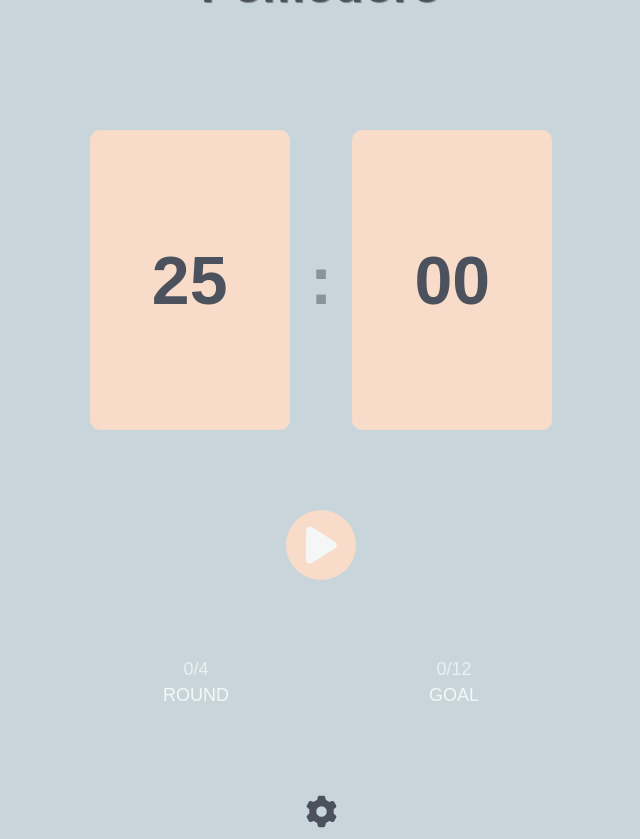
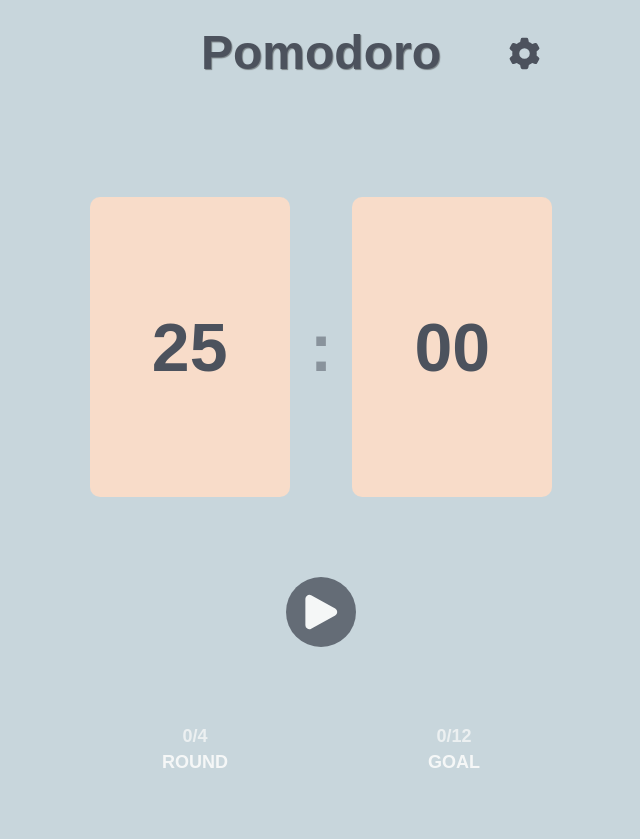
Before and after one commit to 5urf/pomodoro, a React (Vite) app: page / in a window 1280 px wide. Shown: the whole page, without its empty margins (319-959 px from the left). After the commit the page ends 800 px from the top, so only its background shows below. Built offline with nearby package versions, Linux system fonts and the light colour scheme.

Commit message:
style(layout): 정적 스타일 수정
svg 수정, Setting 위치 변경, component style 수정

```diff
--- a/src/assets/PauseIcon.tsx
+++ b/src/assets/PauseIcon.tsx
@@ -3,11 +3,18 @@ import { Svg } from "../styles/svgStyles";
 const PauseIcon = () => {
   return (
     <Svg
-      viewBox='0 0 20 20'
       xmlns='http://www.w3.org/2000/svg'
-      aria-hidden='true'
+      fill='none'
+      viewBox='0 0 24 24'
+      strokeWidth={1.5}
+      stroke='currentColor'
+      className='size-6'
     >
-      <path d='M5.75 3a.75.75 0 0 0-.75.75v12.5c0 .414.336.75.75.75h1.5a.75.75 0 0 0 .75-.75V3.75A.75.75 0 0 0 7.25 3h-1.5ZM12.75 3a.75.75 0 0 0-.75.75v12.5c0 .414.336.75.75.75h1.5a.75.75 0 0 0 .75-.75V3.75a.75.75 0 0 0-.75-.75h-1.5Z' />
+      <path
+        strokeLinecap='round'
+        strokeLinejoin='round'
+        d='M15.75 5.25v13.5m-7.5-13.5v13.5'
+      />
     </Svg>
   );
 };
--- a/src/assets/PlayIcon.tsx
+++ b/src/assets/PlayIcon.tsx
@@ -3,11 +3,18 @@ import { Svg } from "../styles/svgStyles";
 const PlayIcon = () => {
   return (
     <Svg
-      viewBox='0 0 20 20'
       xmlns='http://www.w3.org/2000/svg'
-      aria-hidden='true'
+      fill='none'
+      viewBox='0 0 24 24'
+      strokeWidth={1.5}
+      stroke='currentColor'
+      className='size-6'
     >
-      <path d='M6.3 2.84A1.5 1.5 0 0 0 4 4.11v11.78a1.5 1.5 0 0 0 2.3 1.27l9.344-5.891a1.5 1.5 0 0 0 0-2.538L6.3 2.841Z' />
+      <path
+        strokeLinecap='round'
+        strokeLinejoin='round'
+        d='M5.25 5.653c0-.856.917-1.398 1.667-.986l11.54 6.347a1.125 1.125 0 0 1 0 1.972l-11.54 6.347a1.125 1.125 0 0 1-1.667-.986V5.653Z'
+      />
     </Svg>
   );
 };
--- a/src/components/CtrlButton.tsx
+++ b/src/components/CtrlButton.tsx
@@ -16,9 +16,10 @@ const Btn = styled(motion.button)`
   align-items: center;
   justify-content: center;
   padding: 1rem;
-  background-color: ${({ theme }) => theme.accentColor};
+  background-color: rgba(76, 82, 93, 0.8);
   border: none;
   border-radius: 50%;
+  cursor: pointer;
 `;
 
 const btnVariants: Variants = {
--- a/src/components/Header.tsx
+++ b/src/components/Header.tsx
@@ -1,6 +1,8 @@
 import styled from "styled-components";
+import Setting from "./Setting";
 
 const StyledHeader = styled.header`
+  position: relative;
   display: flex;
   align-items: center;
   justify-content: center;
@@ -16,6 +18,7 @@ const Header = () => {
   return (
     <StyledHeader>
       <Title>Pomodoro</Title>
+      <Setting />
     </StyledHeader>
   );
 };
--- a/src/components/RoundGoal.tsx
+++ b/src/components/RoundGoal.tsx
@@ -18,6 +18,7 @@ const ItemWrapper = styled.div`
 
 const ItemTitle = styled.p`
   font-size: 1.8rem;
+  font-weight: bold;
   color: ${({ theme }) => theme.subTextColor};
 `;
 
--- a/src/components/Setting.tsx
+++ b/src/components/Setting.tsx
@@ -5,12 +5,15 @@ import useSettingStore from "../store/useSettingStore";
 import useTimerStore from "../store/useTimerStore";
 
 const Btn = styled(motion.button)`
+  position: absolute;
+  right: 0;
   display: flex;
   align-items: center;
   justify-content: center;
   border: none;
   background-color: transparent;
   padding: 1rem;
+  cursor: pointer;
 `;
 
 const btnVariants: Variants = {
--- a/src/components/modal/CompleteModal.tsx
+++ b/src/components/modal/CompleteModal.tsx
@@ -1,12 +1,8 @@
+import { Variants } from "framer-motion";
 import styled from "styled-components";
 import useSettingStore from "../../store/useSettingStore";
 import useTimerStore from "../../store/useTimerStore";
-import {
-  backDropVariants,
-  ModalBackDrop,
-  ModalContainer,
-  modalVariants,
-} from "./modalStyles";
+import { backDropVariants, ModalBackDrop, ModalContainer } from "./modalStyles";
 
 const Title = styled.h3`
   font-size: 2.6rem;
@@ -25,15 +21,31 @@ const Btn = styled.button`
   border-radius: 1rem;
   padding: 1rem;
   font-size: 1.6rem;
+  cursor: pointer;
   background-color: ${({ theme }) => theme.subTextColor};
   color: ${({ theme }) => theme.textColor};
-
-  transition: color 0.1s ease-in-out;
+  transition: all 0.18s ease-in-out;
 
   &:hover {
-    color: ${({ theme }) => theme.accentColor};
+    background-color: ${({ theme }) => theme.textColor};
+    color: ${({ theme }) => theme.modalBgColor};
   }
 `;
+
+const completeModalVariants: Variants = {
+  initial: { opacity: 0, y: "-50px", scale: 0.8 },
+  animate: {
+    opacity: 1,
+    y: 0,
+    scale: 1,
+    transition: {
+      duration: 0.5,
+      type: "spring",
+      stiffness: 300,
+      damping: 20,
+    },
+  },
+};
 
 const CompleteModal = () => {
   const { handleVisible } = useSettingStore();
@@ -52,14 +64,12 @@ const CompleteModal = () => {
       transition={{ duration: 0.3 }}
     >
       <ModalContainer
-        variants={modalVariants}
+        variants={completeModalVariants}
         initial='initial'
         animate='animate'
-        exit='exit'
-        transition={{ duration: 0.3, ease: "easeInOut" }}
       >
-        <Title>🎉 목표 달성! 🎉</Title>
-        <Paragraph>축하합니다! 목표를 달성하셨습니다.</Paragraph>
+        <Title>🎉 Congratulations! 🎉</Title>
+        <Paragraph>목표 달성! 축하합니다!</Paragraph>
         <Btn onClick={onClick}>다시 시작하기</Btn>
       </ModalContainer>
     </ModalBackDrop>
--- a/src/components/modal/SettingModal.tsx
+++ b/src/components/modal/SettingModal.tsx
@@ -44,13 +44,14 @@ const ConfirmBtn = styled.button`
   border-radius: 1rem;
   padding: 1rem;
   font-size: 1.6rem;
+  cursor: pointer;
   background-color: ${({ theme }) => theme.subTextColor};
   color: ${({ theme }) => theme.textColor};
-
-  transition: color 0.1s ease-in-out;
+  transition: all 0.18s ease-in-out;
 
   &:hover {
-    color: ${({ theme }) => theme.accentColor};
+    background-color: ${({ theme }) => theme.textColor};
+    color: ${({ theme }) => theme.modalBgColor};
   }
 `;
 
@@ -62,6 +63,13 @@ const CloseBtn = styled.button`
   background: none;
   padding: 2rem;
   font-size: 1.8rem;
+  cursor: pointer;
+
+  transition: color 0.18s ease-in-out;
+
+  &:hover {
+    color: ${({ theme }) => theme.subTextColor};
+  }
 `;
 
 const formSchema = z.object({
--- a/src/pages/Pomodoro.tsx
+++ b/src/pages/Pomodoro.tsx
@@ -3,7 +3,6 @@ import CtrlButton from "../components/CtrlButton";
 import CompleteModal from "../components/modal/CompleteModal";
 import SettingModal from "../components/modal/SettingModal";
 import RoundGoal from "../components/RoundGoal";
-import Setting from "../components/Setting";
 import Timer from "../components/Timer";
 import useSettingStore from "../store/useSettingStore";
 import useTimerStore from "../store/useTimerStore";
@@ -29,7 +28,6 @@ const Pomodoro = () => {
       <Timer />
       <CtrlButton />
       <RoundGoal />
-      <Setting />
     </Container>
   );
 };
```
